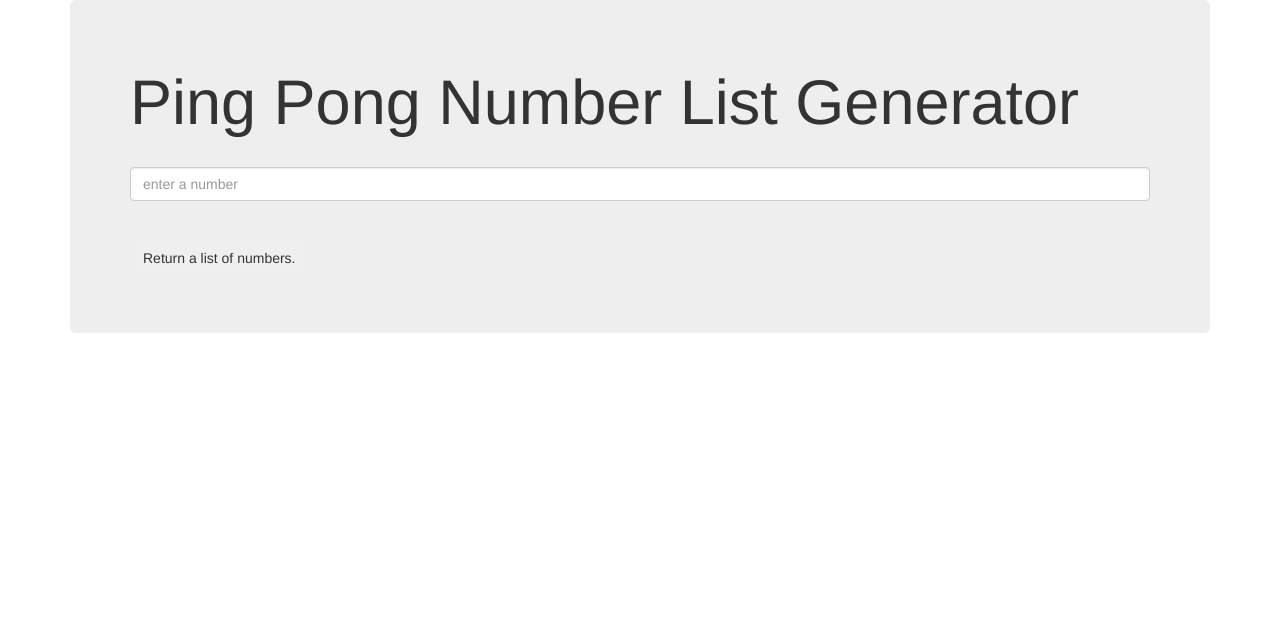
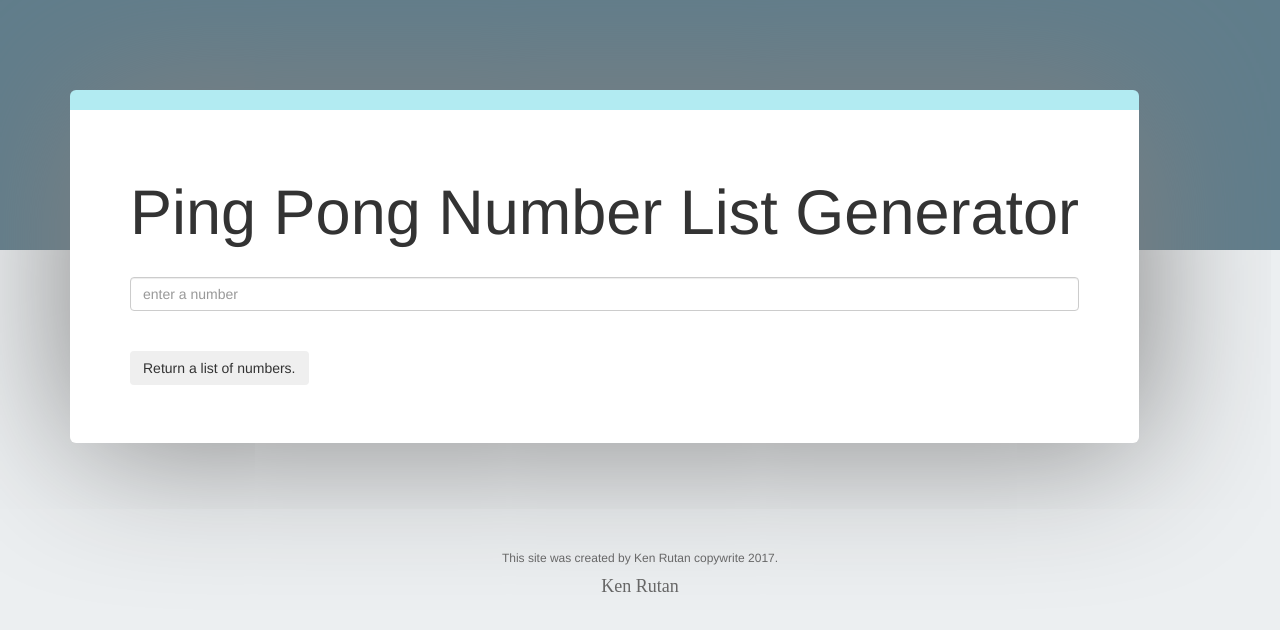
Before and after one commit to kenr16/fri-mar-31-project, a plain HTML site: page index.html in a window 1280 px wide. Drawn offline with Linux system fonts and the light colour scheme; a web font is replaced by a local one.

Commit message:
Attempt to add custom font to my signature at the very botom of the page.

```diff
--- a/css/styles.css
+++ b/css/styles.css
@@ -0,0 +1,54 @@
+body {
+  background-color: #eceff1;
+
+}
+
+@font-face {
+    src: url() format("truetype");
+}
+
+@font-face { font-family: Techno Hideo; src: url('fonts/techno_hideo.ttf'); }
+ @font-face { font-family: Techno Hideo; font-weight: bold; src: url('fonts/techno_hideo_bold.ttf');}
+
+.BackgroundBlue {
+  background-color: #607D8B;
+  width: 100%;
+  height: 250px;
+  z-index: -4;
+  top: 0;
+  left: 0;
+
+}
+
+.container {
+
+  height: 500px;
+
+}
+
+.copywrite {
+  color: #666666;
+  text-align: center;
+  margin-top: 300px;
+}
+
+.copywrite p {
+  font-size: 12px;
+}
+
+.copywrite h4 {
+  font-family: Techno Hideo;
+}
+
+.jumbotron {
+  background-color: white;
+  z-index: 0;
+  top: 0;
+  position: absolute;
+  margin-top: 7%;
+  border-color: #b2ebf2;
+  border-style: solid;
+  border-width: 20px 0px 0px 0px;
+  box-shadow: 2px 2px 150px grey;
+
+}
--- a/index.html
+++ b/index.html
@@ -9,6 +9,10 @@
     <title>Ping Pong Site</title>
   </head>
   <body>
+
+    <div class = "BackgroundBlue">
+    </div>
+
     <div class="container">
 
       <div class="jumbotron">
@@ -27,7 +31,14 @@
             </ul>
           </div>
         </div>
+
       </div>
+
+      <div class="copywrite">
+        <p>This site was created by Ken Rutan copywrite 2017.</p>
+        <h4>Ken Rutan</h4>
+      </div>
+
 
 
     </div>
--- a/js/scripts.js
+++ b/js/scripts.js
@@ -41,6 +41,7 @@ $(document).ready(function() {
     if (disqualifyTest(inputNumber) === true) {             //This will run a disqualifying test to make certain that the number put in was an actual 0-9 number.
       $("#displayHere").empty();                            //This just empties the area where the text will be displayed
       var finalPrintOut = pingPong(inputNumber);            //This will establish the output of the function as a variable at this end.
+
       finalPrintOut.forEach(function(outputNumber) {
         $("#displayHere").append("<li>"+outputNumber+"</li>");
       });
```
Also changed, not shown: fonts/techno_hideo.ttf (added), fonts/techno_hideo_bold.ttf (added).
